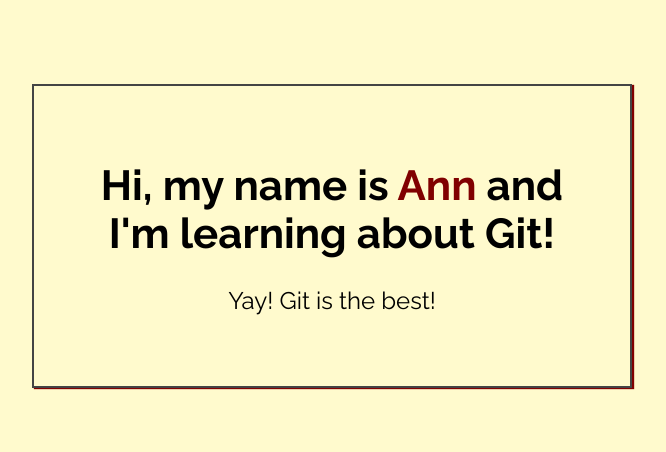
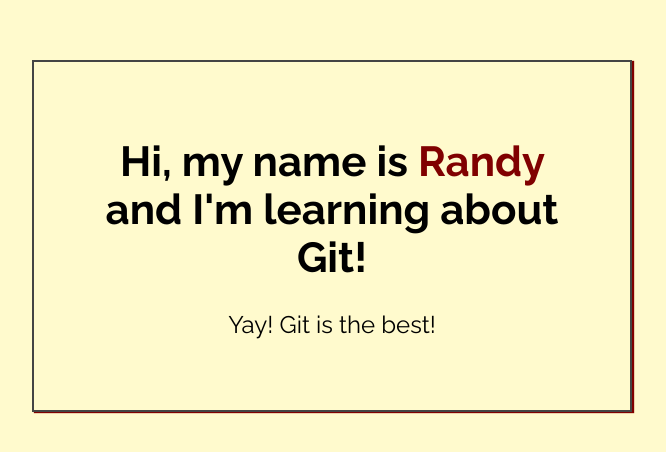
Before and after one commit to randyr0say/my-first-repo, a plain HTML site: page index.html in a window 1280 px wide. Shown: the part 164-616 px from the top of the page, without its empty margins (308-974 px from the left). Drawn offline with Linux system fonts and the light colour scheme.

Commit message:
changed name

```diff
--- a/index.html
+++ b/index.html
@@ -14,7 +14,7 @@
 <body>
 
     <div class="greeting">
-        <h1>Hi, my name is <span class="highlight">Ann</span> and I'm learning about Git! </h1>
+        <h1>Hi, my name is <span class="highlight">Randy</span> and I'm learning about Git! </h1>
 
         <p>Yay! Git is the best!</p>
     </div>
```
